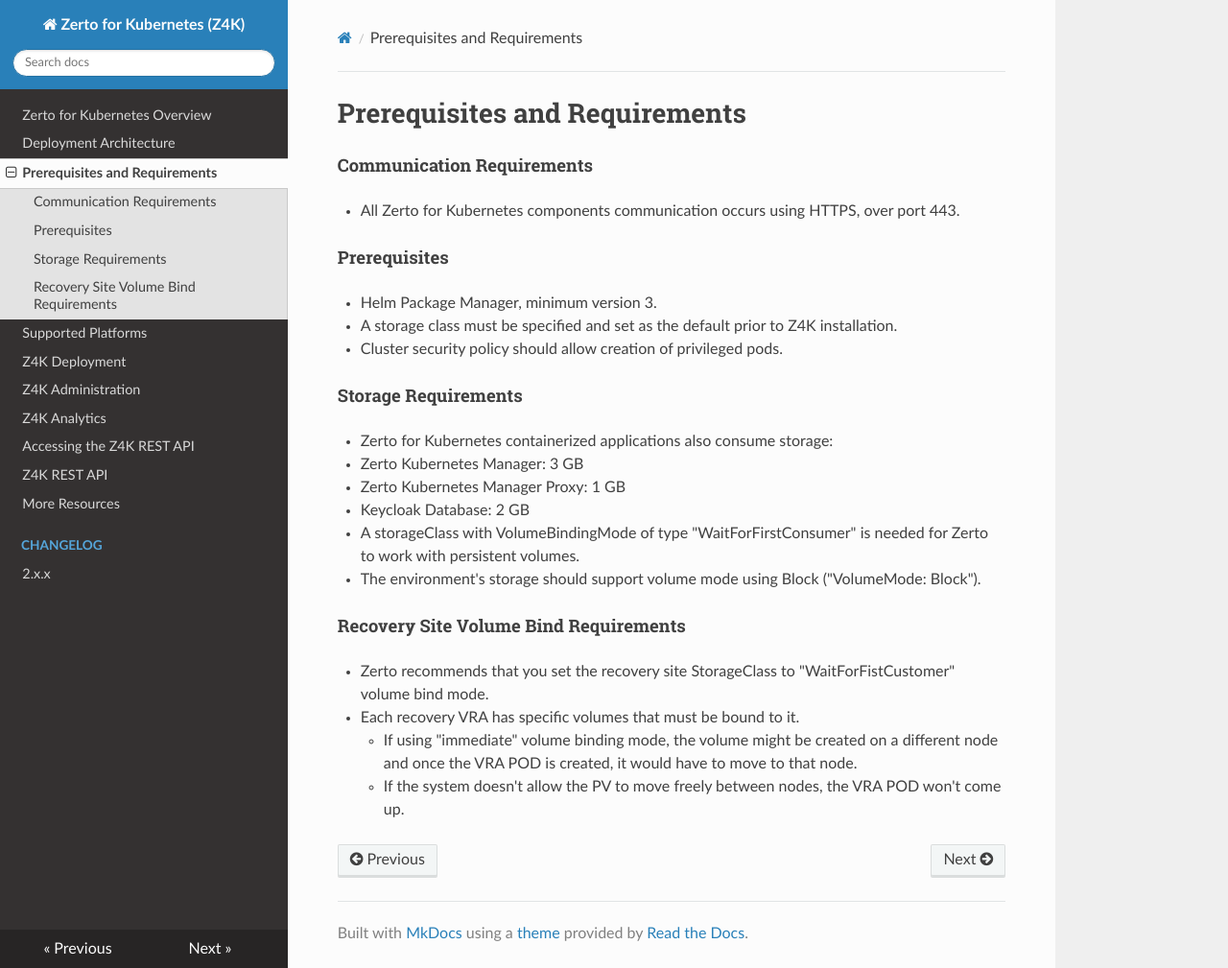
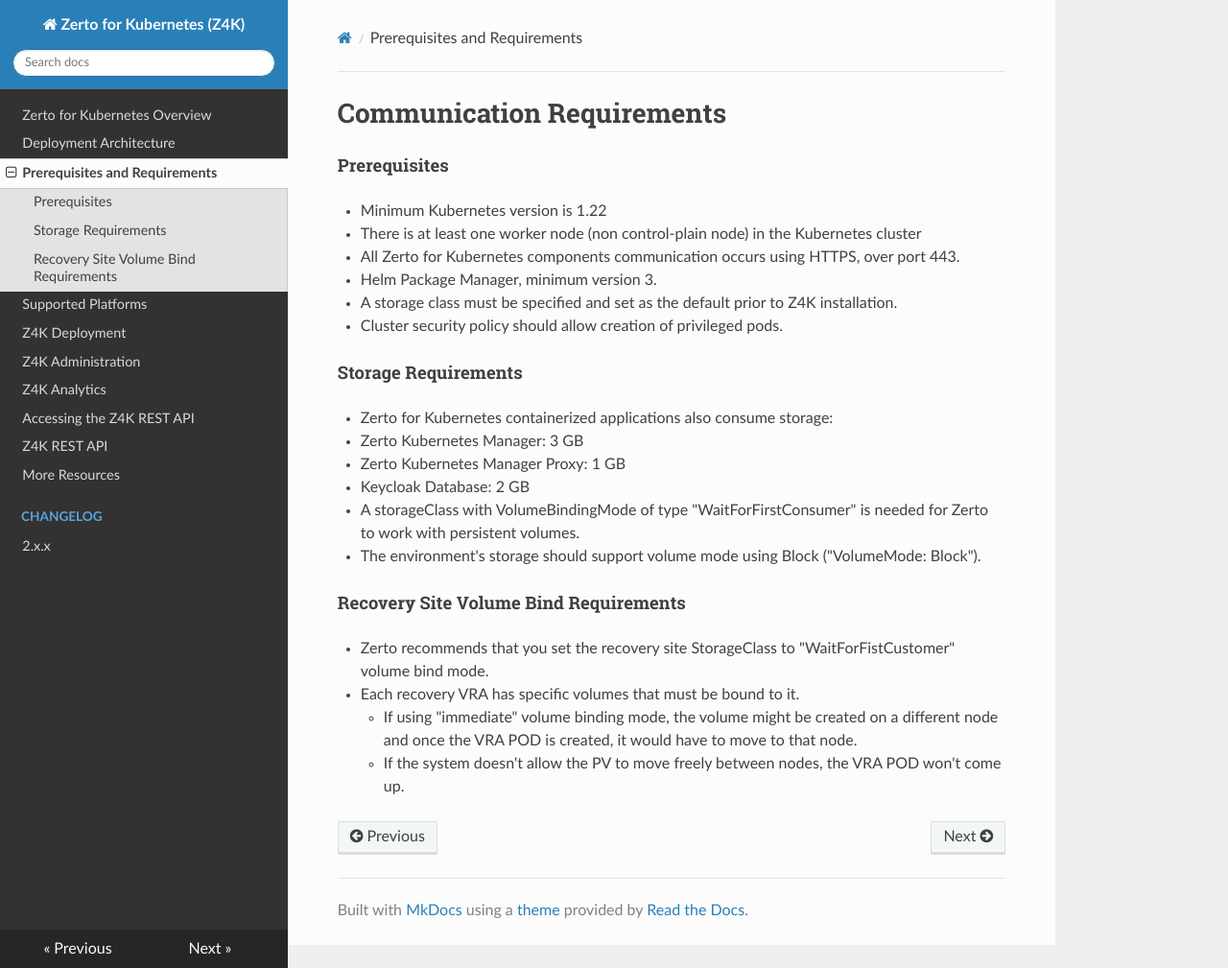
Before and after one commit to ZertoPublic/Z4K, an MkDocs documentation site: the page built from docs/PrerequisitesAndRequirements.md, in a window 1280 px wide and 1009 px high. Shown: the whole window at 96% size. Built offline with MkDocs 1.6.1, drawn with Linux system fonts in a browser that asks for light colours.

Commit message:
Update PrerequisitesAndRequirements.md

```diff
--- a/docs/PrerequisitesAndRequirements.md
+++ b/docs/PrerequisitesAndRequirements.md
@@ -1,9 +1,9 @@
-# Prerequisites and Requirements
-
-#### Communication Requirements
-- All Zerto for Kubernetes components communication occurs using HTTPS, over port 443.
+# Communication Requirements
 
 #### Prerequisites
+- Minimum Kubernetes version is 1.22
+- There is at least one worker node (non control-plain node) in the Kubernetes cluster
+- All Zerto for Kubernetes components communication occurs using HTTPS, over port 443.
 - Helm Package Manager, minimum version 3.
 - A storage class must be specified and set as the default prior to Z4K installation.
 - Cluster security policy should allow creation of privileged pods.
```
